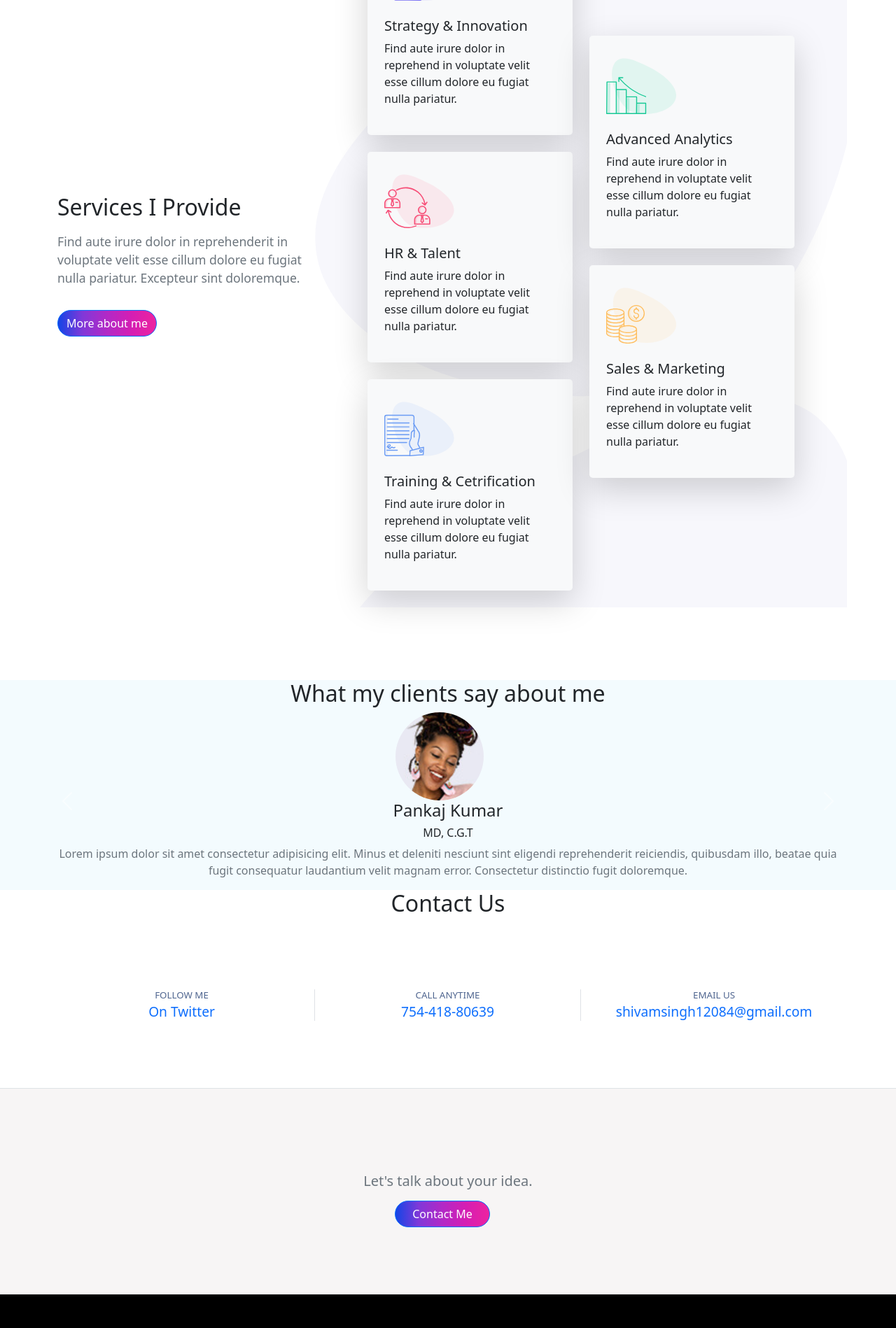
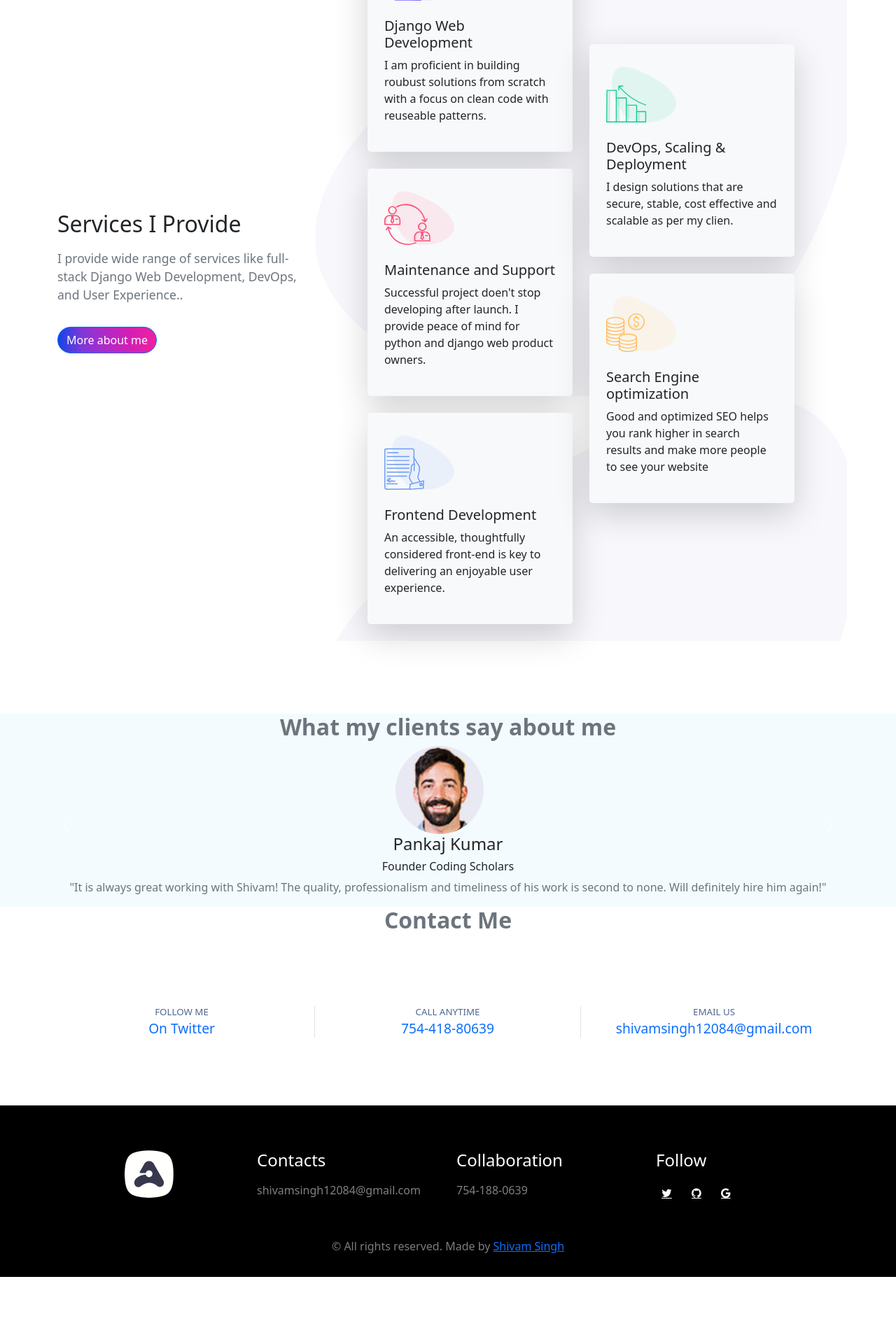
Before and after one commit to shivamsingh12084/personal_website, a Django app: page / in a window 1280 px wide. Shown: the part 822-2720 px from the top of the page at 70% size. After the commit the page ends 2647 px from the top, so only its background shows below. Run offline with Django 4.2, Linux system fonts and the light colour scheme.

Commit message:
ready for deployment

```diff
--- a/pages/urls.py
+++ b/pages/urls.py
@@ -1,5 +1,5 @@
 from django.urls import path
-from .views import ContactPageView,  AboutPageView, HomePageView, PortfolioPageView,  successView
+from .views import BlogPageView, ContactPageView,  AboutPageView, HomePageView, PortfolioPageView,  successView
 
 urlpatterns = [
     path("", HomePageView.as_view(), name='home'),
@@ -7,4 +7,5 @@ urlpatterns = [
     path("portfolio/", PortfolioPageView.as_view(), name='portfolio'),
     path("contact/", ContactPageView.as_view(), name="contact"),
     path("success/", successView, name='success'),
+    path('blog/', BlogPageView.as_view(), name='blog'),
 ]
--- a/pages/views.py
+++ b/pages/views.py
@@ -30,6 +30,10 @@ class PortfolioPageView(TemplateView):
     template_name = 'portfolio.html'
 
 
+class BlogPageView(TemplateView):
+    template_name = 'blog.html'
+
+
 class ContactPageView(FormView):
     form_class = DetailedContactForm
     template_name = 'contact.html'
--- a/templates/_base.html
+++ b/templates/_base.html
@@ -43,7 +43,7 @@
               <a class="nav-link" href="{% url 'portfolio' %}">Portfolio</a>
             </li>
             <li class="nav-item">
-              <a class="nav-link" href="#">Blog</a>
+              <a class="nav-link" href="{% url 'blog' %}">Blog</a>
             </li>
             <li class="nav-item">
               <a class="nav-link" href="{% url 'contact' %}">Contact</a>
@@ -52,12 +52,14 @@
           </ul>
           <form class="d-flex  mb-0 pt-2">
 
-            <button class="btn  d-none d-lg-block rounded-pill hero-button btn-primary" type="submit">Hire Me</button>
+            <a href="{% url 'contact' %}" style="text-decoration: none;">
+              <button class="btn  d-none d-lg-block rounded-pill hero-button btn-primary" type="button">Hire Me</button>
+            </a>
           </form>
         </div>
         <div class="offcanvas-footer">
           <div class="conatiner mb-3 mb-md-0 px-3">
-            <a class="btn d-lg-none w-100 btn-primary rounded-pill" href="#modal-contact" data-bs-toggle="modal">Hire me</a>
+            <a class="btn d-lg-none w-100 btn-primary rounded-pill" href="{% url 'contact' %}">Hire me</a>
           </div>
         </div>
       </div>
@@ -93,9 +95,9 @@
           <div class="col-md-3 pb-4">
             <div class="widget widget-light">
               <h4 class="widget-title mb-3">Follow</h4>
-              <a class="btn-social bs-outline bs-light fa fa-twitter bs-lg me-2 mb-2 p-2 rounded-3 icon-color" href="#"><i class="ai-twitter"></i></a>
-              <a class="btn-social bs-outline bs-light fa fa-github bs-lg me-2 mb-2 p-2 rounded-3 icon-color" href="#"><i class="ai-instagram"></i></a>
-              <a class="btn-social bs-outline bs-light fa fa-google bs-lg mb-2 p-2 rounded-3 icon-color" href="#"><i class="ai-google"></i></a>
+              <a class="btn-social bs-outline bs-light fa fa-twitter bs-lg me-2 mb-2 p-2 rounded-3 icon-color" href="https://twitter.com/Shivam12084"><i class="ai-twitter"></i></a>
+              <a class="btn-social bs-outline bs-light fa fa-github bs-lg me-2 mb-2 p-2 rounded-3 icon-color" href="https://github.com/shivamsingh12084"><i class="ai-instagram"></i></a>
+              <a class="btn-social bs-outline bs-light fa fa-google bs-lg mb-2 p-2 rounded-3 icon-color" href="mailto: shivamsingh12084@gmail.com"><i class="ai-google"></i></a>
             </div>
           </div>
         </div>
--- a/templates/about.html
+++ b/templates/about.html
@@ -16,7 +16,7 @@
         understand your present technology requirements and provide
         suggestions on your future needs.
       </p>
-      <p class=" text-center text-md-center text-lg-start m-3 m-lg-0" style=" font-weight: bold;"><a href="" style="color: red; text-decoration: none;">Let's discuss you project</a></p>
+      <p class=" text-center text-md-center text-lg-start m-3 m-lg-0" style=" font-weight: bold;"><a href="{% url 'contact' %}" style="color: red; text-decoration: none;">Let's discuss you project</a></p>
     </div>
   </div>
 </div>
@@ -27,7 +27,7 @@
       <div class="col-md-5 mb-md-0 mb-grid-gutter"><img class="rounded-3 img-fluid" src="{% static 'images/author.jpg' %}" alt="Amelie"></div>
       <div class="col-lg-6 offset-lg-1 col-md-7">
         <h2 class="mb-2 text-center text-md-start">About Me</h2>
-        <p class="mb-4 pb-2 text-muted text-center text-md-start">At vero eos et accusamus et iusto odio dignissimos ducimus qui blanditiis praesentium voluptatum deleniti atque corrupti quos dolores et quas molestias excepturi sint occaecati cupiditate non provident, similique sunt in culpa qui officia deserunt mollitia animi, id est laborum et dolorum fuga. Et harum quidem rerum facilis est et expedita distinctio.</p>
+        <p class="mb-4 pb-2 text-muted text-center text-md-start">I am a full-stack software developer currently persuing bachlors degree in computer science engineering having experience in python , django and JavaScript. I thoroughly understands the requirements for solid builds and always strives to provide best infrastructural safe solutions which facilitate growth and scaling. My experties includes automation, migrations, deployment and team management. I am passionate about building ideas, especially when they empower others to improve their quality of life.</p>
 
       </div>
     </div>
--- a/templates/contact.html
+++ b/templates/contact.html
@@ -163,4 +163,7 @@
     </div> <!-- / .container -->
   </section>
 
+
+
+
 {% endblock content %}
--- a/templates/home.html
+++ b/templates/home.html
@@ -4,7 +4,7 @@
 
 {% block title %}home{% endblock title %}
 {% block metadescription %} Full stack webdeveloper {% endblock metadescription %}
-{% block metakeywords %} fast , scalable , reliable with search engine optimization {% endblock metakeywords %}
+{% block metakeywords %} fast , scalable , reliable websites with search engine optimization {% endblock metakeywords %}
 
 
 {% block content %}
@@ -17,7 +17,9 @@
       <div class="col-lg-4 col-md-5 order-md-1 order-2 text-md-start text-center">
         <h1 class="display-4 mb-lg-4 mb-3 main-hero-text text-muted">Hey, I’m Shivam</h1>
         <h2 class="mb-lg-5 mb-4 text-muted">Full-stack Web Developer&amp; Freelancer</h2>
+        <a href="{% url 'portfolio' %}">
           <button type="button" class="btn btn-primary btn-lg rounded-pill hero-button">SEE MY WORK</button>
+        </a>
       </div>
       <div class="col-lg-8 col-md-6 order-md-2 order-1 mb-md-0 mb-grid-gutter"><img class="img-fluid" src="{% static 'images/hero-illustration.svg' %}" alt="Illustration"></div>
     </div>
@@ -57,34 +59,34 @@
     <div class="row align-items-center">
         <div class="col-lg-4 col-md-5 text-center text-md-start mb-5 mb-md-0 ">
             <h2 class="mb-3">Services I Provide</h2>
-            <p class="mb-4 pb-2 text-muted textstyle">Find aute irure dolor in reprehenderit in voluptate velit esse cillum dolore eu fugiat nulla pariatur. Excepteur sint doloremque.</p>
-            <a class="btn btn-primary rounded-pill" href="#">More about me</a>
+            <p class="mb-4 pb-2 text-muted textstyle">I provide wide range of services like full-stack Django Web Development, DevOps, and User Experience..</p>
+            <a class="btn btn-primary rounded-pill" href="{% url 'about' %}">More about me</a>
         </div>
         <div class="col-lg-8 col-md-7 bg-position-center bg-repeat-0 " style="background-image: url(/static/images/bg-shape.svg);">
             <div class="mx-auto" style="max-width: 610px;">
               <div class="row align-items-center">
                 <div class="col-sm-6">
                   <div class="bg-light shadow-lg rounded-3 bordercurv p-4 mb-grid-gutter text-center text-sm-start mb-4"><img class="d-inline-block mb-4 mt-2" src="{% static 'images/01.svg' %}" alt="Icon" width="100">
-                    <h3 class="h5 mb-2">Strategy &amp; Innovation</h3>
-                    <p class="fs-sm">Find aute irure dolor in reprehend in voluptate velit esse cillum dolore eu fugiat nulla pariatur. </p>
+                    <h3 class="h5 mb-2">Django Web Development</h3>
+                    <p class="fs-sm">I am proficient in building roubust solutions from scratch with a focus on clean code with reuseable patterns.</p>
                   </div>
                   <div class="bg-light shadow-lg rounded-3 p-4 mb-grid-gutter text-center text-sm-start mb-4"><img class="d-inline-block mb-4 mt-2" src="{% static 'images/02.svg' %}" alt="Icon" width="100">
-                    <h3 class="h5 mb-2">HR &amp; Talent</h3>
-                    <p class="fs-sm">Find aute irure dolor in reprehend in voluptate velit esse cillum dolore eu fugiat nulla pariatur. </p>
+                    <h3 class="h5 mb-2">Maintenance and Support</h3>
+                    <p class="fs-sm">Successful project doen't stop developing after launch. I provide peace of mind for python and django web product owners. </p>
                   </div>
                   <div class="bg-light shadow-lg rounded-3 p-4 mb-grid-gutter text-center text-sm-start mb-4"><img class="d-inline-block mb-4 mt-2" src="{% static 'images/03.svg' %}" alt="Icon" width="100">
-                    <h3 class="h5 mb-2">Training &amp; Cetrification</h3>
-                    <p class="fs-sm">Find aute irure dolor in reprehend in voluptate velit esse cillum dolore eu fugiat nulla pariatur. </p>
+                    <h3 class="h5 mb-2">Frontend Development</h3>
+                    <p class="fs-sm">An accessible, thoughtfully considered front-end is key to delivering an enjoyable user experience. </p>
                   </div>
                 </div>
                 <div class="col-sm-6">
                   <div class="bg-light shadow-lg rounded-3 p-4 mb-grid-gutter text-center text-sm-start mb-4"><img class="d-inline-block mb-4 mt-2" src="{% static 'images/04.svg' %}" alt="Icon" width="100">
-                    <h3 class="h5 mb-2">Advanced Analytics</h3>
-                    <p class="fs-sm">Find aute irure dolor in reprehend in voluptate velit esse cillum dolore eu fugiat nulla pariatur. </p>
+                    <h3 class="h5 mb-2">DevOps, Scaling &amp; Deployment</h3>
+                    <p class="fs-sm">I design solutions that are secure, stable, cost effective and scalable as per my clien. </p>
                   </div>
                   <div class="bg-light shadow-lg rounded-3 p-4 mb-grid-gutter text-center text-sm-start mb-4"><img class="d-inline-block mb-4 mt-2" src="{% static 'images/05.svg' %}" alt="Icon" width="100">
-                    <h3 class="h5 mb-2">Sales &amp; Marketing</h3>
-                    <p class="fs-sm">Find aute irure dolor in reprehend in voluptate velit esse cillum dolore eu fugiat nulla pariatur. </p>
+                    <h3 class="h5 mb-2">Search Engine optimization</h3>
+                    <p class="fs-sm">Good and optimized SEO helps you rank higher in search results and make more people to see your website</p>
                   </div>
                 </div>
               </div>
@@ -96,49 +98,36 @@
 
   <!--Testimonials-->
   <section class="mt-5 bg-testimonial ">
-    <h2 class="text-center">What my clients say about me</h2>
+
+    <h2 class="text-center text-muted" style="font-weight: bold;">What my clients say about me</h2>
     <div id="carouselExampleControls" class="carousel slide" data-bs-ride="carousel">
         <div class="carousel-inner ">
           <div class="carousel-item active ">
             <div class="container">
               <div class="row align-items-center">
                 <div class="row justify-content-center">
-                        <img class="rounded-circle" style="width: 150px;" src="{% static 'images/clients/02.jpg' %}">
+                    <img class="rounded-circle img-fluid" style="width: 150px;" src="{% static 'images/clients/04.jpg' %}">
                 </div>
                 <div class="text-center">
                     <h4 class="">Pankaj Kumar</h4>
-                        <h6 class="text-center">MD, C.G.T</h6>
-                        <p class=" text-muted  ">Lorem ipsum dolor sit amet consectetur adipisicing elit. Minus et deleniti nesciunt sint eligendi reprehenderit reiciendis, quibusdam illo, beatae quia fugit consequatur laudantium velit magnam error. Consectetur distinctio fugit doloremque.</p>
+                    <h6 class="text-center">Founder Coding Scholars</h6>
+                    <p class=" text-muted ">"It is always great working with Shivam! The quality, professionalism and timeliness of his work is second to none. Will definitely hire him again!"</p>
                 </div>
 
               </div>
           </div>
           </div>
+
           <div class="carousel-item">
             <div class="container">
                 <div class="row align-items-center">
                   <div class="row justify-content-center">
-                      <img class="rounded-circle" style="width: 150px;" src="{% static 'images/clients/03.jpg' %}">
+                      <img class="rounded-circle" style="width: 120px;" src="{% static 'images/CK.jpg' %}">
                   </div>
                   <div class="text-center">
-                      <h4 class="">Pankaj Kumar</h4>
-                      <h6 class="text-center">MD, C.G.T</h6>
-                      <p class=" text-muted ">Lorem ipsum dolor sit amet consectetur adipisicing elit. Minus et deleniti nesciunt sint eligendi reprehenderit reiciendis, quibusdam illo, beatae quia fugit consequatur laudantium velit magnam error. Consectetur distinctio fugit doloremque.</p>
-                  </div>
-
-                </div>
-            </div>
-          </div>
-          <div class="carousel-item">
-            <div class="container">
-                <div class="row align-items-center">
-                  <div class="row justify-content-center">
-                      <img class="rounded-circle" style="width: 150px;" src="{% static 'images/clients/04.jpg' %}">
-                  </div>
-                  <div class="text-center">
-                      <h4 class="">Pankaj Kumar</h4>
-                      <h6 class="text-center">MD, C.G.T</h6>
-                      <p class=" text-muted ">Lorem ipsum dolor sit amet consectetur adipisicing elit. Minus et deleniti nesciunt sint eligendi reprehenderit reiciendis, quibusdam illo, beatae quia fugit consequatur laudantium velit magnam error. Consectetur distinctio fugit doloremque.</p>
+                      <h4 class="">Chandrakant Singh</h4>
+                      <h6 class="text-center">Founding Chairman CGT</h6>
+                      <p class=" text-muted ">Overall very pleased with Shivam .I recommend anyone that is looking for a custom website to give them a call and speak to Shivam, he will guide you in the right direction.</p>
                   </div>
 
                 </div>
@@ -157,7 +146,8 @@
       </div>
   </section>
 <!--contact-->
-<h2 class="text-center">Contact Us</h2>
+
+<h2 class="text-center text-muted" style="font-weight: bold;">Contact Me</h2>
 
 <section class="py-7 py-md-9 border-bottom border-gray-300" id="info">
   <div class="container">
@@ -179,7 +169,7 @@
 
         <!-- Link -->
         <div class="mb-5 mb-md-0">
-          <a href="#!" class="h4 text-primary" style="text-decoration: none; font-weight: normal; font-size: larger;">
+          <a href="https://twitter.com/Shivam12084" class="h4 text-primary" style="text-decoration: none; font-weight: normal; font-size: larger;">
             On Twitter
           </a>
         </div>
@@ -208,7 +198,7 @@
         </h6>
 
         <!-- Link -->
-        <a href="#!" class="h4" style="text-decoration: none; font-weight: normal; font-size: larger;">
+        <a href="mailto: shivamsingh12084@gmail.com" class="h4" style="text-decoration: none; font-weight: normal; font-size: larger;">
           shivamsingh12084@gmail.com
         </a>
 
@@ -216,16 +206,7 @@
     </div> <!-- / .row -->
   </div>
 </section>
-<div class=" text-secondary px-4 py-5 text-center" style="background-color: #f7f5f5;">
-  <div class="py-5">
 
-    <div class="col-lg-6 mx-auto">
-      <p class=" mb-4"><h5>Let's talk about your idea.</h5></p>
-      <div class="d-grid gap-2 d-sm-flex justify-content-sm-center">
-        <button type="button" class="btn  btn-primary rounded-pill px-4 me-sm-3 "><a href="{% url 'contact' %}" style="text-decoration: none; color: white;">Contact Me</a></button>
-      </div>
-    </div>
-  </div>
-</div>
+
 
 {% endblock content %}
--- a/templates/portfolio.html
+++ b/templates/portfolio.html
@@ -18,7 +18,7 @@
     <div class="col-lg-6 col-md-6 m-md-0 p-md-0">
       <h1 class="display1 text-center text-md-start mx-lg-5 px-lg-5 mx-md-2 px-md-2" style="font-weight: normal;">Coding Scholars</h1>
       <p class="text-center text-md-start mx-lg-5 px-lg-5 mx-md-2 px-md-2">Coding scholars is a startup which provide best resources and information to colledge students in the field of computer science and techonology. I build and deployed this website from scratch.</p>
-      <p class="text-center text-md-start mx-lg-5 px-lg-5 mx-md-2 px-md-2"><a style="text-decoration: none; color: red;" href="https://stark-peak-18233.herokuapp.com">Visit Site</a></p>
+      <p class="text-center text-md-start mx-lg-5 px-lg-5 mx-md-2 px-md-2"><a style="text-decoration: none; color: red;" href="https://codingscholars.herokuapp.com">Visit Site</a></p>
     </div>
 
     <div class="col-md-5 d-none d-md-block  m-4">
@@ -31,7 +31,7 @@
   <div class="row align-items-center">
     <div class="col-lg-6 col-md-6 m-md-0 p-md-0">
       <h1 class="display1 text-center text-md-start mx-lg-5 px-lg-5 mx-md-2 px-md-2" style="font-weight: normal;">Chaitanya Gurukul Trust</h1>
-      <p class="text-center text-md-start mx-md-2 px-md-2 mx-lg-5 px-lg-5">Chaitanya Gurukul Trust is a Non Profitable organization, working towards development of education scenario in remotest part of the world especially underdeveloped state of India like Bihar. I build and deployed this website from scratch.</p>
+      <p class="text-center text-md-start mx-md-2 px-md-2 mx-lg-5 px-lg-5">Chaitanya Gurukul Trust is a Non Profitable organization, working towards development of education scenario in remotest part of the world especially underdeveloped state of India like Bihar. I build and deployed this website from scratch. This is under developement stage.</p>
       <p class="text-center text-md-start mx-md-2 px-md-2 mx-lg-5 px-lg-5 "><a style="text-decoration: none; color: red;" href="https://peaceful-journey-86366.herokuapp.com">Visit Site</a></p>
     </div>
 
@@ -46,7 +46,7 @@
     <div class="col-lg-6 mx-auto">
       <p class=" mb-4"><h5>Visit to my github repository for more detailed information about my work history and my contributions.</h5></p>
       <div class="d-grid gap-2 d-sm-flex justify-content-sm-center">
-        <button type="button" class="btn  btn-primary rounded-pill px-4 me-sm-3 ">Visit Repo</button>
+        <a href="https://github.com/shivamsingh12084"><button type="button" class="btn  btn-primary rounded-pill px-4 me-sm-3 ">Visit Repo</button></a>
       </div>
     </div>
   </div>
```
Also changed, not shown: templates/blog.html (added, +32 -0 lines), static/images/CK.jpg (added), static/images/coming-soon.svg (added). Lines whose indentation alone changed are shown as unchanged.
